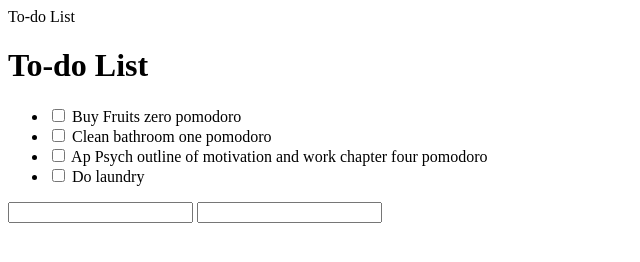
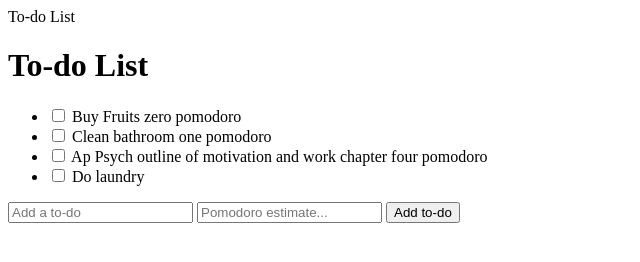
Before and after one commit to adalizcruz/todo_app_front_end, a plain HTML site: page index.html in a window 1280 px wide. Shown: the whole page, without its empty margins (0-640 px from the left). Drawn offline with Linux system fonts and the light colour scheme.

Commit message:
placeholders

```diff
--- a/index.html
+++ b/index.html
@@ -19,7 +19,8 @@
                 Do laundry
               </li>
          </ul>
-         <input type="text">
-         <input type="number">
+         <input type="text" placeholder="Add a to-do">
+         <input type="number" placeholder="Pomodoro estimate...">
+         <input type="submit" value="Add to-do">
       </body>
 </html>
```
